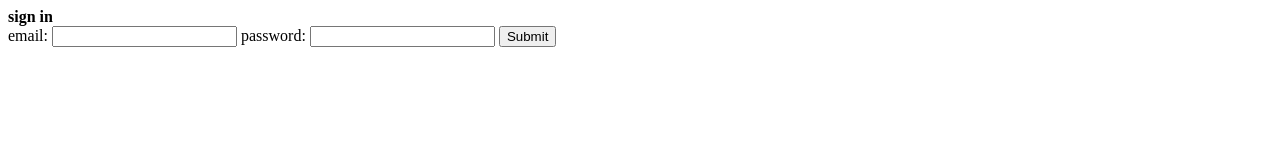
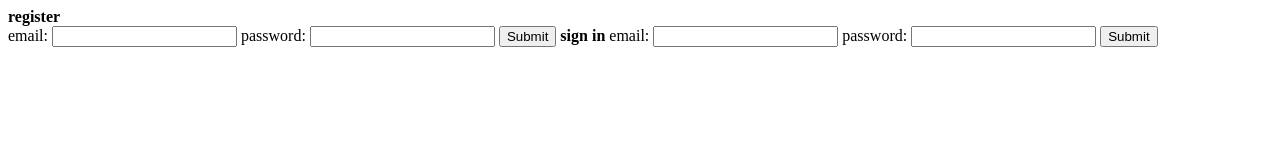
Before and after one commit to ADITHPRASANTH134444/project, a plain HTML site: page login.html in a window 1280 px wide. Drawn offline with Linux system fonts and the light colour scheme.

Commit message:
Add files via upload

```diff
--- a/login.html
+++ b/login.html
@@ -7,13 +7,20 @@
         <meta name="viewport" content="width=device-width, initial-scale=1">
         <link rel="stylesheet" href="">
     </head>
-    <body> <STRONG>sign in</STRONG>
+    <body> <STRONG>register</STRONG>
         <FORM action="C:\Users\user\Desktop\cinmacraze\cinmacraze.html">
         <label>email:</label>
         <input type="email" name="email">
         <label>password:</label>
         <input type="password" name="password">
         <input type="submit" value="Submit">
+         <STRONG>sign in</STRONG>
+            <FORM action="C:\Users\user\Desktop\cinmacraze\cinmacraze.html">
+            <label>email:</label>
+            <input type="email" name="email">
+            <label>password:</label>
+            <input type="password" name="password">
+            <input type="submit" value="Submit">
 </body>
 </html>
         </FORM>
```
